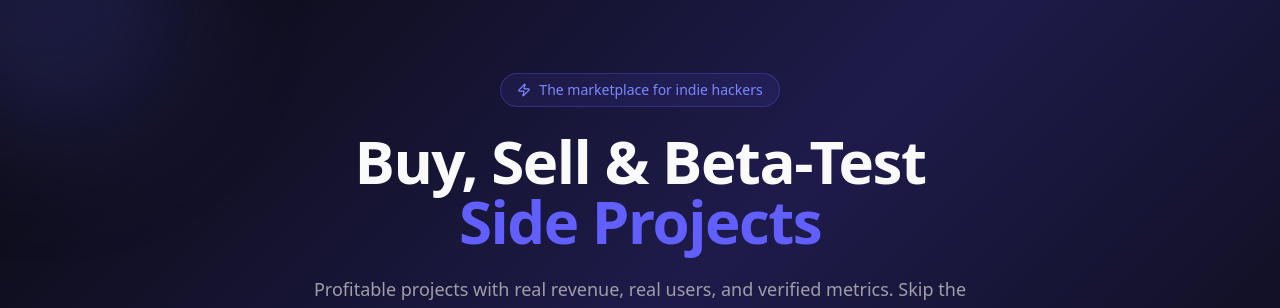
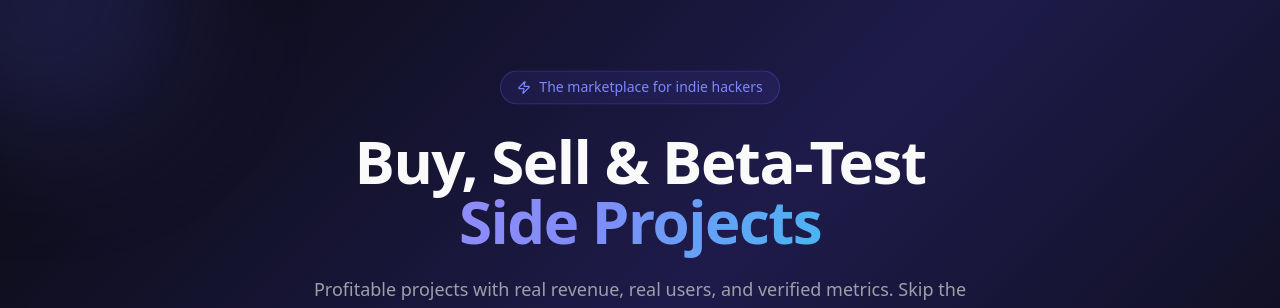
Before and after one commit to nas-say/marketplace, a Next.js app: page / in a window 1280 px wide. Shown: the part 120-428 px from the top of the page. Built offline with nearby package versions, Linux system fonts and the light colour scheme; no server answers; the database is empty.

Commit message:
Add richer beta and hero motion polish

```diff
--- a/src/app/beta/beta-client.tsx
+++ b/src/app/beta/beta-client.tsx
@@ -10,6 +10,7 @@ import { Badge } from "@/components/ui/badge";
 import { Trophy, User as UserIcon, PlusCircle } from "lucide-react";
 import Link from "next/link";
 import { Button } from "@/components/ui/button";
+import { AnimatePresence, motion, useReducedMotion } from "framer-motion";
 
 interface Props {
   betaTests: BetaTest[];
@@ -21,6 +22,7 @@ interface Props {
 const medalColors = ["text-yellow-400", "text-zinc-300", "text-amber-600", "text-zinc-400", "text-zinc-400"];
 
 export function BetaPageClient({ betaTests, draftBetaTests, canViewDrafts, topTesters }: Props) {
+  const reduceMotion = useReducedMotion();
   const [search, setSearch] = useState("");
   const [statusFilter, setStatusFilter] = useState("");
 
@@ -36,6 +38,8 @@ export function BetaPageClient({ betaTests, draftBetaTests, canViewDrafts, topTe
     }
     return result;
   }, [betaTests, draftBetaTests, search, statusFilter]);
+
+  const gridKey = `${statusFilter}:${search.trim().toLowerCase()}:${filtered.length}`;
 
   return (
     <div className="mx-auto max-w-7xl px-4 py-8 sm:px-6 lg:px-8">
@@ -77,8 +81,21 @@ export function BetaPageClient({ betaTests, draftBetaTests, canViewDrafts, topTe
                 "closed",
                 ...(canViewDrafts ? ["draft"] : []),
               ].map((status) => (
-                <button key={status} onClick={() => setStatusFilter(status)}
-                  className={`rounded-full px-3 py-1 text-sm transition-colors ${statusFilter === status ? "bg-indigo-600 text-white" : "bg-zinc-800 text-zinc-400 hover:text-zinc-50"}`}>
+                <button
+                  key={status}
+                  onClick={() => setStatusFilter(status)}
+                  className={`relative overflow-hidden rounded-full px-3 py-1 text-sm transition-colors ${
+                    statusFilter === status ? "text-white" : "bg-zinc-800 text-zinc-400 hover:text-zinc-50"
+                  }`}
+                >
+                  {statusFilter === status && (
+                    <motion.span
+                      layoutId="beta-filter-pill"
+                      className="absolute inset-0 rounded-full bg-indigo-600"
+                      transition={{ type: "spring", stiffness: 450, damping: 35, mass: 0.7 }}
+                    />
+                  )}
+                  <span className="relative z-10">
                     {status === ""
                       ? "All"
                       : status === "accepting"
@@ -88,6 +105,7 @@ export function BetaPageClient({ betaTests, draftBetaTests, canViewDrafts, topTe
                       : status === "closed"
                       ? "Closed"
                       : "Drafts"}
+                  </span>
                 </button>
               ))}
             </div>
@@ -98,7 +116,17 @@ export function BetaPageClient({ betaTests, draftBetaTests, canViewDrafts, topTe
               <p className="mt-1 text-sm text-zinc-500">Try a different search or filter.</p>
             </div>
           ) : (
+            <AnimatePresence mode="wait" initial={false}>
+              <motion.div
+                key={gridKey}
+                initial={reduceMotion ? undefined : { opacity: 0, y: 8 }}
+                animate={reduceMotion ? undefined : { opacity: 1, y: 0 }}
+                exit={reduceMotion ? undefined : { opacity: 0, y: -8 }}
+                transition={{ duration: 0.2, ease: [0.22, 1, 0.36, 1] }}
+              >
                 <BetaGrid betaTests={filtered} />
+              </motion.div>
+            </AnimatePresence>
           )}
         </div>
         <aside>
@@ -109,7 +137,14 @@ export function BetaPageClient({ betaTests, draftBetaTests, canViewDrafts, topTe
             </div>
             <div className="space-y-3">
               {topTesters.map((user, i) => (
-                <div key={user.id} className="flex items-center gap-3">
+                <motion.div
+                  key={user.id}
+                  initial={reduceMotion ? undefined : { opacity: 0, x: 10 }}
+                  whileInView={reduceMotion ? undefined : { opacity: 1, x: 0 }}
+                  viewport={{ once: true, amount: 0.4 }}
+                  transition={{ duration: 0.28, delay: reduceMotion ? 0 : i * 0.05 }}
+                  className="flex items-center gap-3"
+                >
                   <span className={`text-sm font-bold w-4 text-center ${medalColors[i]}`}>
                     {i === 0 ? "🥇" : i === 1 ? "🥈" : i === 2 ? "🥉" : `${i + 1}`}
                   </span>
@@ -126,7 +161,7 @@ export function BetaPageClient({ betaTests, draftBetaTests, canViewDrafts, topTe
                   <Badge variant="secondary" className="bg-zinc-800 text-zinc-400 text-xs shrink-0">
                     {user.stats.betaTestsCompleted} tests
                   </Badge>
-                </div>
+                </motion.div>
               ))}
             </div>
             <p className="mt-4 text-xs text-zinc-600 text-center">Rankings based on feedback submitted</p>
--- a/src/app/globals.css
+++ b/src/app/globals.css
@@ -72,3 +72,42 @@
 .card-hover {
   @apply transition-all duration-200 hover:border-indigo-500/50 hover:shadow-lg hover:shadow-indigo-500/10;
 }
+
+@keyframes float-slow {
+  0%,
+  100% {
+    transform: translateY(0);
+  }
+  50% {
+    transform: translateY(-4px);
+  }
+}
+
+@keyframes gradient-shift {
+  0% {
+    background-position: 0% 50%;
+  }
+  100% {
+    background-position: 100% 50%;
+  }
+}
+
+.animate-float-slow {
+  animation: float-slow 4.5s ease-in-out infinite;
+}
+
+.text-gradient-animated {
+  background: linear-gradient(110deg, #a78bfa 0%, #818cf8 45%, #22d3ee 100%);
+  background-size: 200% 200%;
+  -webkit-background-clip: text;
+  background-clip: text;
+  color: transparent;
+  animation: gradient-shift 4s linear infinite alternate;
+}
+
+@media (prefers-reduced-motion: reduce) {
+  .animate-float-slow,
+  .text-gradient-animated {
+    animation: none !important;
+  }
+}
--- a/src/components/home/hero.tsx
+++ b/src/components/home/hero.tsx
@@ -14,14 +14,14 @@ export async function Hero() {
     <section className="gradient-hero relative overflow-hidden py-24 sm:py-32">
       <HeroParallaxBackdrop />
       <div className="relative mx-auto max-w-7xl px-4 text-center sm:px-6 lg:px-8">
-        <div className="inline-flex items-center gap-2 rounded-full border border-indigo-500/30 bg-indigo-500/10 px-4 py-1.5 text-sm text-indigo-400 mb-6">
+        <div className="animate-float-slow inline-flex items-center gap-2 rounded-full border border-indigo-500/30 bg-indigo-500/10 px-4 py-1.5 text-sm text-indigo-400 mb-6">
           <Zap className="h-3.5 w-3.5" />
           The marketplace for indie hackers
         </div>
         <h1 className="text-4xl font-bold tracking-tight text-zinc-50 sm:text-6xl">
           Buy, Sell &amp; Beta-Test
           <br />
-          <span className="text-indigo-500">Side Projects</span>
+          <span className="text-gradient-animated">Side Projects</span>
         </h1>
         <p className="mx-auto mt-6 max-w-2xl text-lg text-zinc-400">
           Profitable projects with real revenue, real users, and verified metrics.
```
Lines whose indentation alone changed are shown as unchanged.
